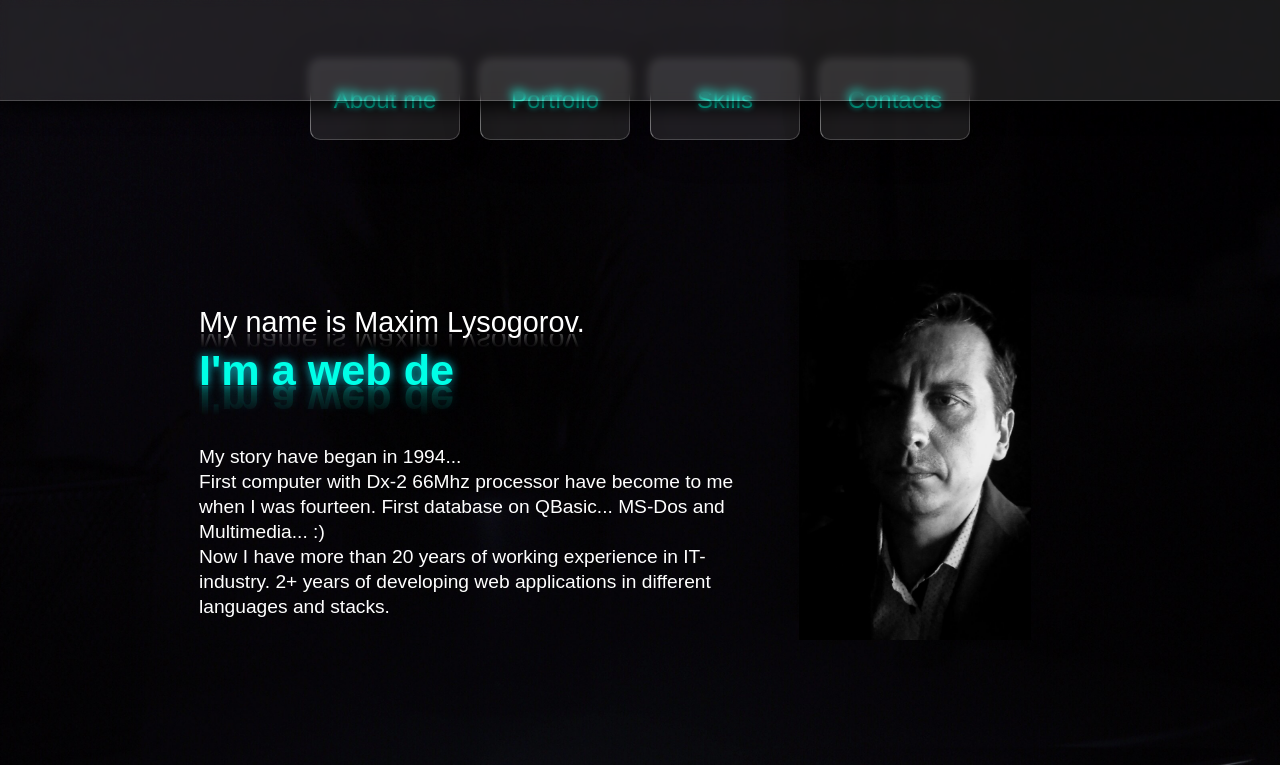
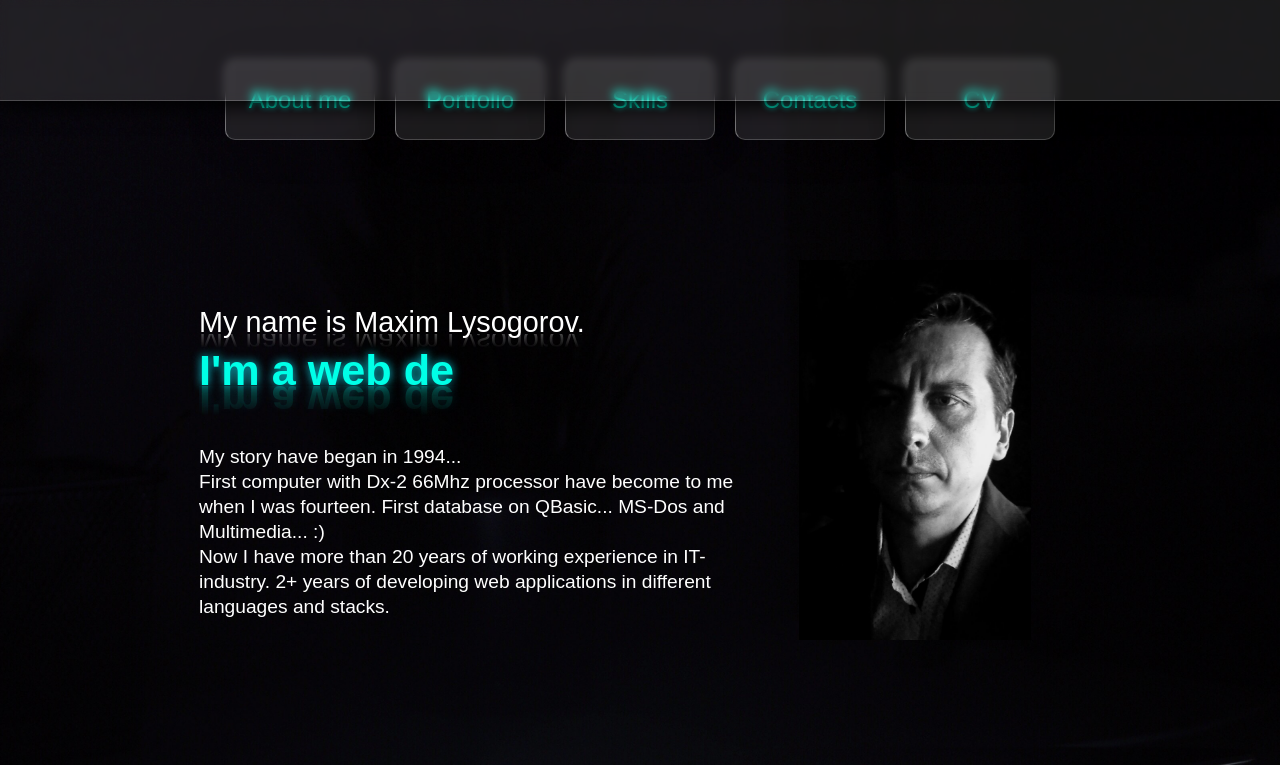
Before and after one commit to 1lymax/portfolio, a React (Create React App) app: page / in a window 1280 px wide. Shown: the top 765 px of the page. Built offline with nearby package versions, Linux system fonts and the light colour scheme.

Commit message:
refactor

```diff
--- a/src/App.scss
+++ b/src/App.scss
@@ -1,4 +1,8 @@
 @import 'assets/css/colors';
+html {
+  scroll-behavior: smooth;
+}
+
 
 * {
   margin: 0;
@@ -28,3 +32,12 @@ body {
   justify-content: center;
 
 }
+
+.noselect {
+  -webkit-touch-callout: none;
+  -webkit-user-select: none;
+  -khtml-user-select: none;
+  -moz-user-select: none;
+  -ms-user-select: none;
+  user-select: none;
+}
--- a/src/App.tsx
+++ b/src/App.tsx
@@ -4,7 +4,7 @@ import {mySkills, topMargin} from "./data/data";
 
 import './App.scss'
 import Footer from "./Pages/Footer/Footer";
-import Header from "./Pages/Header";
+import Header from "./Pages/Header/Header";
 import About from "./Pages/About/About";
 import Skills from "./Pages/Skills/Skills";
 import {myWorksData, worksType} from "./data/myWorksData";
--- a/src/Pages/About/About.tsx
+++ b/src/Pages/About/About.tsx
@@ -7,15 +7,15 @@ import {TypeAnimation} from "react-type-animation";
 const About = () => {
 
     return (
-        <div className="about-wrapper">
+        <div className="about-wrapper" id="about">
             <div className="content-wrapper">
 
-                <div className="about-name">
+                <div className="about-name noselect">
                     My name is Maxim Lysogorov.
                 </div>
 
                 <TypeAnimation
-                    className="about-header"
+                    className="about-header noselect"
                     speed={25}
                     deletionSpeed={30}
                     sequence={[
@@ -31,7 +31,7 @@ const About = () => {
                     wrapper="div"
                     cursor={true}
                 />
-                <div className="about-description">
+                <div className="about-description noselect">
                     My story have began in 1994...<br/>
                     First computer with Dx-2 66Mhz processor have become to me when I was fourteen.
                     First database on QBasic... MS-Dos and Multimedia... :) <br/>
--- a/src/Pages/Footer/Footer.tsx
+++ b/src/Pages/Footer/Footer.tsx
@@ -4,7 +4,7 @@ import './Footer.scss'
 
 const Footer = () => {
     return (
-        <div className="footer">
+        <div className="footer" id="contacts">
             <ul className="sci">
                 {/*<li><a href="/src/Pages"><i className="fa-brands fa-youtube"></i></a></li>*/}
                 <li>
--- a/src/Pages/Header.tsx
+++ /dev/null
@@ -1,25 +0,0 @@
-import React from 'react';
-
-import './Header.scss'
-
-const Header = () => {
-    return (
-        <div className="header">
-            <input className="switch" type="checkbox" id="switcher"/>
-            <label htmlFor="switcher" className="open">
-                <i className="fa-solid fa-bars"></i>
-            </label>
-            <nav>
-                <ul className="menu">
-                    <li style={{"--i": 4, "--j": 1} as React.CSSProperties}><a href="/">About me</a></li>
-                    <li style={{"--i": 3, "--j": 2} as React.CSSProperties}><a href="/">Portfolio</a></li>
-                    <li style={{"--i": 2, "--j": 3} as React.CSSProperties}><a href="/">Skills</a></li>
-                    <li style={{"--i": 1, "--j": 4} as React.CSSProperties}><a href="/">Contacts</a></li>
-                </ul>
-                <label htmlFor="switcher" className="close"><i className="fa-solid fa-xmark"></i></label>
-            </nav>
-        </div>
-    );
-};
-
-export default Header;
--- a/src/Pages/Header.scss
+++ b/src/Pages/Header/Header.scss
@@ -39,7 +39,7 @@
   }
 
   &:after {
-    background-image: url("../assets/imac-black.jpg");
+    background-image: url("../../assets/imac-black.jpg");
     content: '';
     top: 0;
     right: 0;
--- /dev/null
+++ b/src/Pages/Header/Header.tsx
@@ -0,0 +1,28 @@
+import React from 'react';
+
+import './Header.scss'
+
+const Header = () => {
+    return (
+        <div className="header">
+            <input className="switch" type="checkbox" id="switcher"/>
+            <label htmlFor="switcher" className="open">
+                <i className="fa-solid fa-bars"></i>
+            </label>
+            <nav>
+                <ul className="menu">
+                    <li style={{"--i": 5, "--j": 1} as React.CSSProperties}><a href="#about">About me</a></li>
+                    <li style={{"--i": 4, "--j": 2} as React.CSSProperties}><a href="#portfolio">Portfolio</a></li>
+                    <li style={{"--i": 3, "--j": 3} as React.CSSProperties}><a href="#skills">Skills</a></li>
+                    <li style={{"--i": 2, "--j": 4} as React.CSSProperties}><a href="#contacts">Contacts</a></li>
+                    <li style={{"--i": 1, "--j": 5} as React.CSSProperties}>
+                        <a href="/Lysogorov_Maxim_CV.pdf" target="_blank" type="application/pdf">CV</a>
+                    </li>
+                </ul>
+                <label htmlFor="switcher" className="close"><i className="fa-solid fa-xmark"></i></label>
+            </nav>
+        </div>
+    );
+};
+
+export default Header;
--- a/src/Pages/MyWorks.scss
+++ b/src/Pages/MyWorks.scss
@@ -295,6 +295,7 @@
     margin: 5px;
     font-size: 1em;
     transition: .5s ease-in-out;
+    box-shadow: 5px 5px 12px rgb(0, 0, 0, 0.7)
   }
 }
 
--- a/src/Pages/MyWorks.tsx
+++ b/src/Pages/MyWorks.tsx
@@ -29,9 +29,9 @@ const MyWorks: FC<MyWorksProps> = ({works, worksType}) => {
     }), [activeGroup])
 
     return (
-        <div className="container">
-            <div className="myworks-header">Projects</div>
-            <div className="myworks-nav">
+        <div className="container" id="portfolio">
+            <div className="myworks-header noselect">Projects</div>
+            <div className="myworks-nav noselect">
                 <ul>
                     {worksType.map(type =>
                         <li className={activeGroup === type ? 'active' : ''}
@@ -50,7 +50,7 @@ const MyWorks: FC<MyWorksProps> = ({works, worksType}) => {
                 {works.filter(work => work.workType === activeGroup).length === 0 &&
 					<div className="card">
 						<div className="front">
-							<div className="front-content">
+							<div className="front-content noselect">
 								<h2>#00</h2>
 								<h3>Empty</h3>
 								<p>
@@ -66,7 +66,7 @@ const MyWorks: FC<MyWorksProps> = ({works, worksType}) => {
                         <div className={["front", back !== index ? "active" : "hidden"].join(" ")}
                              onClick={() => setBack(index)}
                         >
-                            <div className="front-content">
+                            <div className="front-content noselect">
                                 <h2>{work.id}</h2>
                                 <h3>{work.title}</h3>
                                 <p>
--- a/src/Pages/Skills/Skills.tsx
+++ b/src/Pages/Skills/Skills.tsx
@@ -12,8 +12,8 @@ const Skills:FC <SkillsProps> = ({mySkills, topMargin}) => {
     const [activeTab, setActiveTab] = useState(1);
 
     return (
-        <div className="skills-wrapper">
-            <ul className="skills-tabs">
+        <div className="skills-wrapper" id="skills">
+            <ul className="skills-tabs noselect">
                 {mySkills.map(group =>
                     <li className={["skills-link", activeTab===group.id ? 'active' : ''].join(" ")}
                         onClick={() => setActiveTab(group.id)}
@@ -24,7 +24,7 @@ const Skills:FC <SkillsProps> = ({mySkills, topMargin}) => {
                 )}
             </ul>
             <div className="skills-floor"></div>
-            <div className="skills-content">
+            <div className="skills-content noselect">
 
                 <div className="skills-box">
                     {mySkills.map(group =>
```
Also changed, not shown: 1 other file (tests, documents, lock files or other folders).
